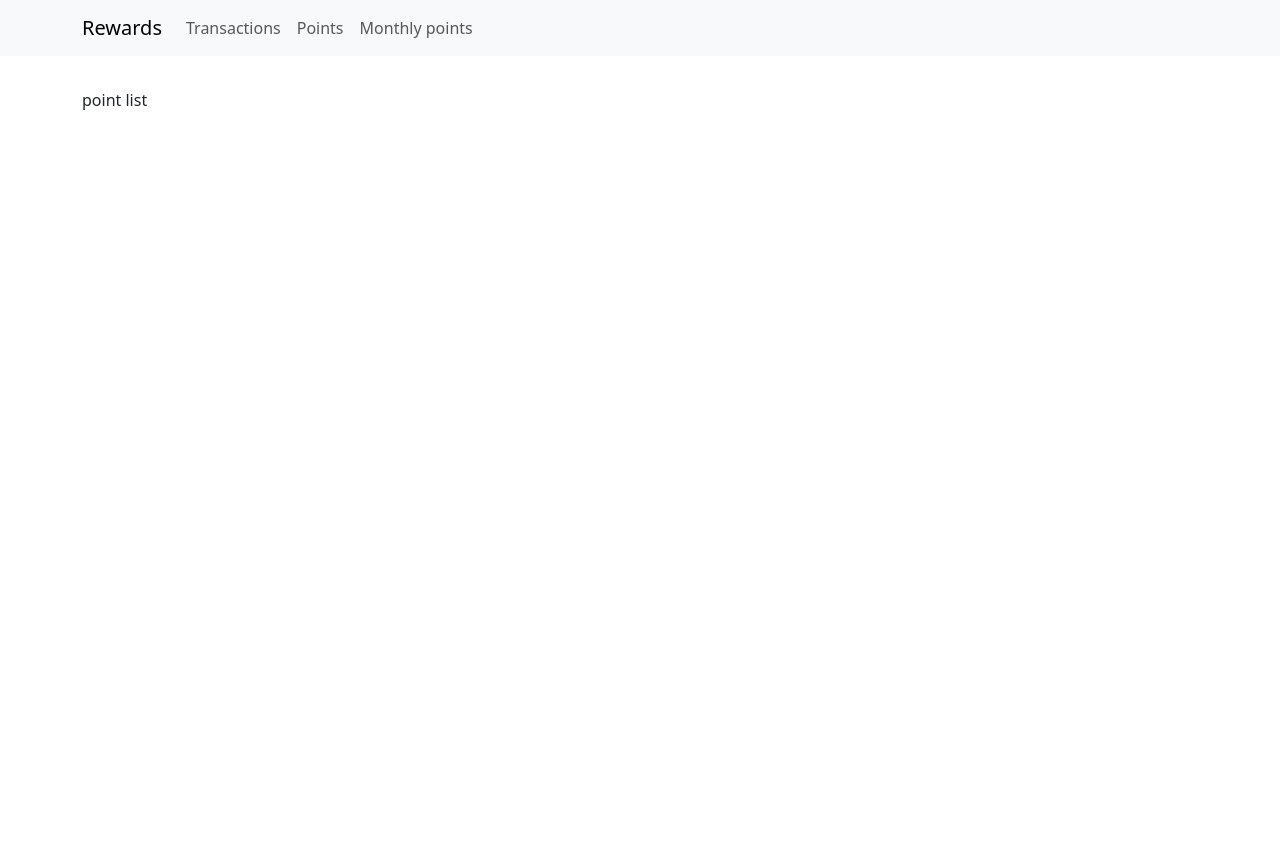
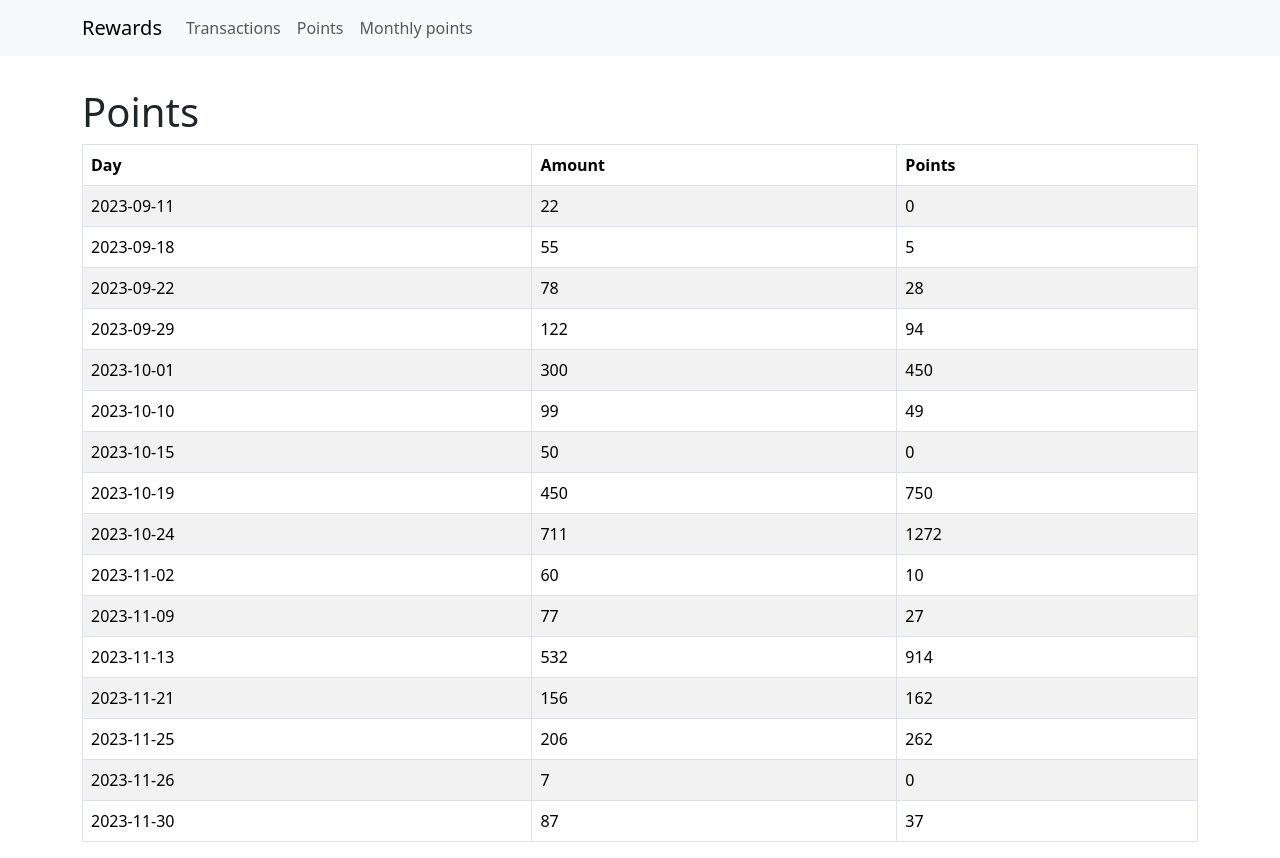
Before and after one commit to rygiewicz/rewards, a React (Create React App) app: page /points in a window 1280 px wide. Before the commit the page ends 800 px from the top, so only its background shows below. Built offline with nearby package versions, Linux system fonts and the light colour scheme.

Commit message:
Implement Point and Transaction List

```diff
--- a/src/components/PointList.js
+++ b/src/components/PointList.js
@@ -1,5 +1,42 @@
+import { Spinner, Table } from 'react-bootstrap';
+import { useRequest } from '../hooks/request';
+import { pointsService } from '../singletons';
+import FetchError from './FetchError';
+
 function PointList() {
-  return <div>point list</div>;
+  const { data, error, loading, retry } = useRequest(pointsService.getPointsLatest3Months);
+
+  if (loading) {
+    return <Spinner></Spinner>;
+  }
+
+  if (error) {
+    return <FetchError error={error} onRetryClick={retry} />;
+  }
+
+  return (
+    <>
+      <h1>Points</h1>
+      <Table striped bordered hover>
+        <thead>
+          <tr>
+            <th>Day</th>
+            <th>Amount</th>
+            <th>Points</th>
+          </tr>
+        </thead>
+        <tbody>
+          {data.transactions.map((item) => (
+            <tr key={item.day}>
+              <td>{item.day}</td>
+              <td>{item.amount}</td>
+              <td>{item.points}</td>
+            </tr>
+          ))}
+        </tbody>
+      </Table>
+    </>
+  );
 }
 
 export default PointList;
--- a/src/components/TransactionList.js
+++ b/src/components/TransactionList.js
@@ -1,5 +1,40 @@
+import { Spinner, Table } from 'react-bootstrap';
+import { useRequest } from '../hooks/request';
+import { pointsService } from '../singletons';
+import FetchError from './FetchError';
+
 function TransactionList() {
-  return <div>transaction list</div>;
+  const { data, error, loading, retry } = useRequest(pointsService.getPointsLatest3Months);
+
+  if (loading) {
+    return <Spinner></Spinner>;
+  }
+
+  if (error) {
+    return <FetchError error={error} onRetryClick={retry} />;
+  }
+
+  return (
+    <>
+      <h1>Transactions</h1>
+      <Table striped bordered hover>
+        <thead>
+          <tr>
+            <th>Day</th>
+            <th>Amount</th>
+          </tr>
+        </thead>
+        <tbody>
+          {data.transactions.map((item) => (
+            <tr key={item.day}>
+              <td>{item.day}</td>
+              <td>{item.amount}</td>
+            </tr>
+          ))}
+        </tbody>
+      </Table>
+    </>
+  );
 }
 
 export default TransactionList;
--- a/src/singletons/index.js
+++ b/src/singletons/index.js
@@ -18,6 +18,6 @@ transactionsService.getTransactions = () => {
         error: null,
         data: adaptTransactionList(transactionListResponseMock),
       });
-    }, 2000);
+    }, 1000);
   });
 };
```
